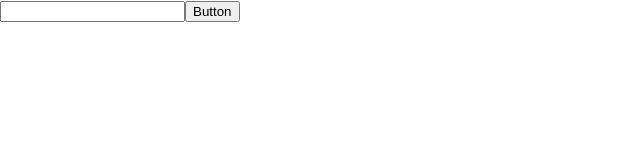
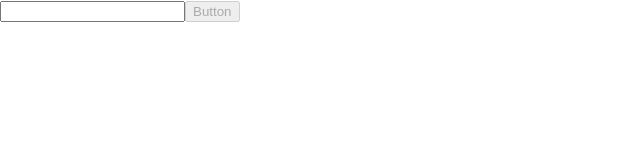
Before and after one commit to SiriusA1V/Todolist-ts-react, a React (Create React App) app: page / in a window 1280 px wide. Shown: the top 160 px of the page, without its empty margins (0-640 px from the left). Built offline with nearby package versions, Linux system fonts and the light colour scheme.

Commit message:
complete logic

```diff
--- a/src/components/atoms/Button/index.tsx
+++ b/src/components/atoms/Button/index.tsx
@@ -1,12 +1,13 @@
 import React from 'react'
 
 type ButtonProps = {
-    onClick : () => void
+    onClick : () => void,
+    isDisabled? : boolean
 }
 
-const Button: React.FC<ButtonProps> = ({onClick} : ButtonProps) => {
+const Button: React.FC<ButtonProps> = ({onClick, isDisabled} : ButtonProps) => {
     return(
-        <button onClick={onClick}>Button</button>
+        <button onClick={onClick} disabled={isDisabled}>Button</button>
     )
 }
 
--- a/src/components/atoms/Label/index.tsx
+++ b/src/components/atoms/Label/index.tsx
@@ -1,9 +1,14 @@
 import React from 'react';
 
-const Label: React.FC = () => {
+type LabelProps = {
+    value : string,
+    isChecked? : boolean
+}
+
+const Label: React.FC<LabelProps> = ({value, isChecked} : LabelProps) => {
     return(
-        <div>
-            LABEL
+        <div style={isChecked ? {textDecoration:"line-through"} : {}}>
+            {value}
         </div>
     );
 }
--- a/src/components/molecules/List/index.tsx
+++ b/src/components/molecules/List/index.tsx
@@ -4,14 +4,16 @@ import Label from '../../atoms/Label';
 
 type CheckBoxProps = {
     checkChange?: (isChecked : boolean) => void,
-    isChecked: boolean
+    isChecked: boolean,
+    lbValue : string,
+    boundCheck?: boolean,
 }
 
-const List: React.FC<CheckBoxProps> = ({checkChange, isChecked}: CheckBoxProps) =>{
+const List: React.FC<CheckBoxProps> = ({checkChange, isChecked, lbValue, boundCheck}: CheckBoxProps) =>{
     return (
         <div style={{display:"flex"}}>
             <CheckBox onChanged={checkChange} isChecked={isChecked}></CheckBox>
-            <Label></Label>
+            <Label value={lbValue} isChecked={boundCheck}></Label>
         </div>
     )
 }
--- a/src/components/molecules/SetList/index.tsx
+++ b/src/components/molecules/SetList/index.tsx
@@ -4,14 +4,15 @@ import Textarea from '../../atoms/Textarea'
 
 type SetListProps = {
     onChangeTTA : (val : string) => void,
-    onClickBT : () => void
+    onClickBT : () => void,
+    isBtDisabled? : boolean
 }
 
-const SetList: React.FC<SetListProps> = ({onChangeTTA, onClickBT} : SetListProps) => {
+const SetList: React.FC<SetListProps> = ({onChangeTTA, onClickBT, isBtDisabled} : SetListProps) => {
     return(
         <div>
             <Textarea onChange={onChangeTTA}/>
-            <Button onClick={onClickBT}></Button>
+            <Button onClick={onClickBT} isDisabled={isBtDisabled}></Button>
         </div>
     )
 }
--- a/src/pages/Top/index.tsx
+++ b/src/pages/Top/index.tsx
@@ -3,46 +3,50 @@ import List from '../../components/molecules/List'
 import SetList from '../../components/molecules/SetList'
 
 type checkType = {
-    isCheck : true | false
+    isCheck : boolean,
+    LabelTXT : string
 }
 
 const Top: React.FC = () => {
-    const [list_count, setCount] = useState("")
-    const [isCheckedL, setCheck] = useState(Array<checkType>())
+    const [LabelTXT, setLabel] = useState("")
+    const [listItem, setCheck] = useState(Array<checkType>())
+    const [isBtDisabled, setBtDisabled] = useState(true)
 
     const onChangeCheck = (isChecked : boolean, idx : number): void => {
-        const c = [...isCheckedL]
+        const c = [...listItem]
         c[idx].isCheck = isChecked
         setCheck(c);
     }
 
     const onChangeText = (changeText : string) => {
-        setCount(changeText)
+        if(changeText.length > 0){
+            setBtDisabled(false)
+        }else{
+            setBtDisabled(true)
+        }
+
+        setLabel(changeText)
     }
 
     const onClickBT = () => {
-        const c = []
+        const c = [...listItem]
 
-        if((/^[0-9]*$/).test(list_count)){
-            for(let i = 0; i < Number(list_count); i++){
-                c.push({isCheck : false})
-            }
-        }else{
-            alert("定数を入れてください。")
-        }
+        c.push({isCheck : false, LabelTXT : LabelTXT})
 
         setCheck(c)
     }
 
     return (
         <div>
-            <SetList onChangeTTA={onChangeText} onClickBT={onClickBT}></SetList>
+            <SetList onChangeTTA={onChangeText} onClickBT={onClickBT} isBtDisabled={isBtDisabled} ></SetList>
 
-            {Object.keys(isCheckedL).map(idx => {
+            {Object.keys(listItem).map(idx => {
                return (<List
                         checkChange={(changeText: boolean): void => {onChangeCheck(changeText, Number(idx))}}
                         key={idx}
-                        isChecked={isCheckedL[Number(idx)].isCheck
+                        lbValue={listItem[Number(idx)].LabelTXT}
+                        boundCheck={listItem[Number(idx)].isCheck}
+                        isChecked={listItem[Number(idx)].isCheck
                         }></List>)
             })}
         </div>
```
